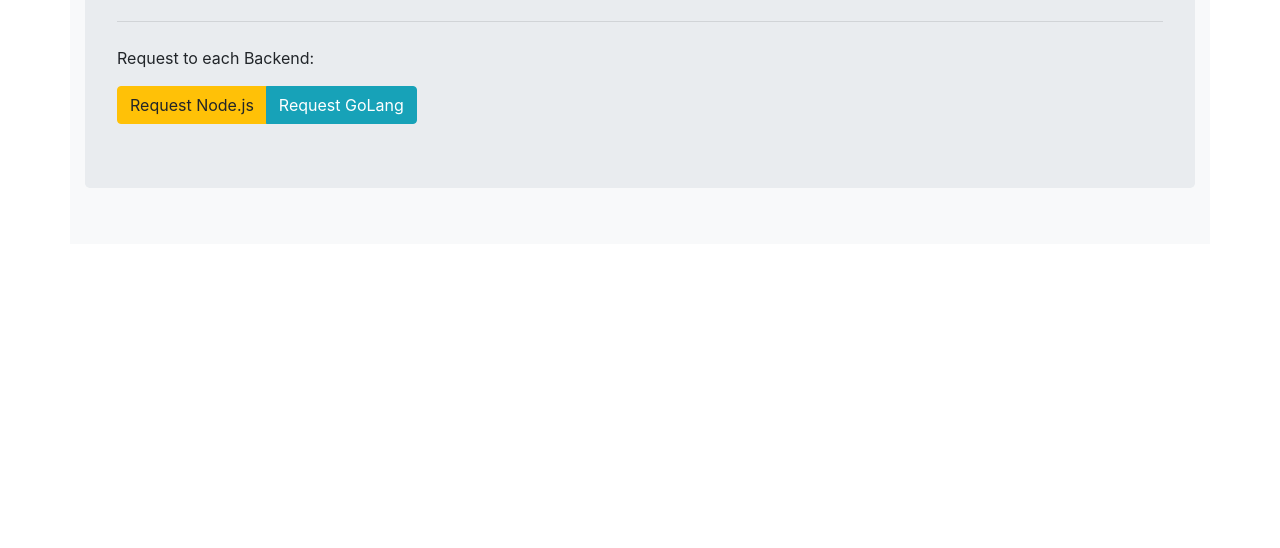
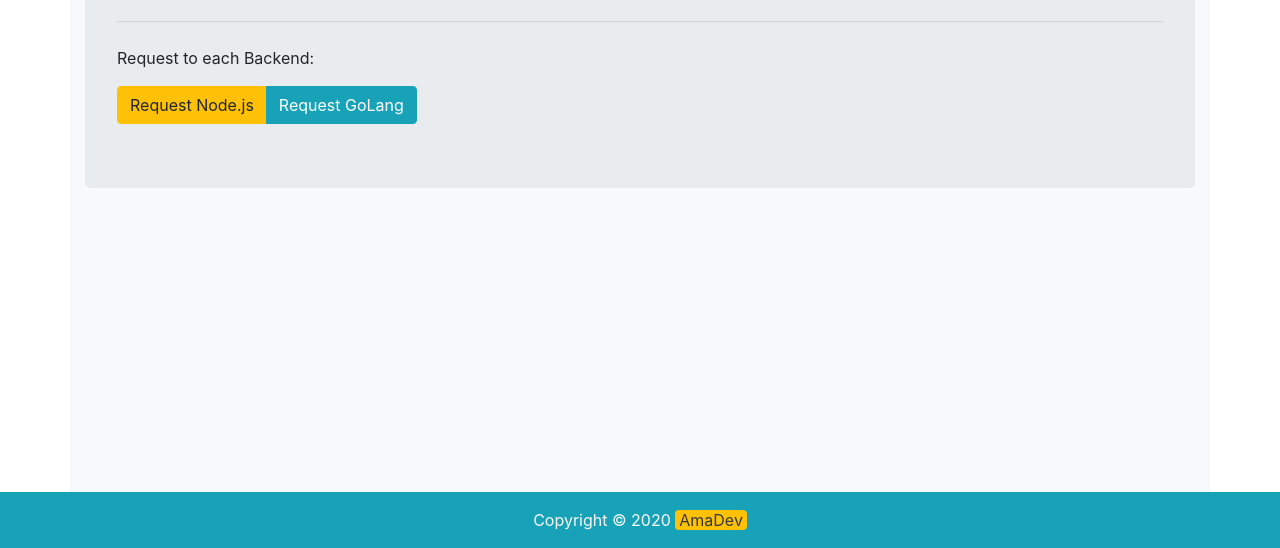
Before and after one commit to A-M-A-Dev/SimpleNode.js-GoWebServer, a plain HTML site: page client/helloworld.html in a window 1280 px wide. Shown: the part 252-800 px from the top of the page. Drawn offline with nearby package versions, Linux system fonts and the light colour scheme; files whose address does not match are found by name.

Commit message:
add footer

```diff
--- a/client/helloworld.html
+++ b/client/helloworld.html
@@ -64,7 +64,7 @@
     </nav>
 
     <!-- Container -->
-    <div class="container bg-light py-4">
+    <div class="container container-full-height bg-light py-4" style="min-height: 90vh;">
         <!-- Jumbotron -->
         <div class="jumbotron">
             <h1 class="display-4">Hello, world!</h1>
@@ -94,6 +94,19 @@
         </div>
     </div>
 
+    <!-- Footer -->
+    <footer class="page-footer navbar-dark fixed-bottom bg-info text-light">
+
+        <!-- Copyright -->
+        <div class="footer-copyright text-center py-3">Copyright &#169; 2020
+            <a class="text-decoration-none" href="http://github.com/A-M-A-Dev">
+                <span class="bg-warning text-dark rounded px-1">AmaDev</span>
+            </a>
+        </div>
+        <!-- Copyright -->
+
+    </footer>
+    <!-- Footer -->
 
     <!-- Modal -->
     <div class="modal fade" id="response-modal" tabindex="-1" role="dialog" aria-labelledby="responseModal"
```
